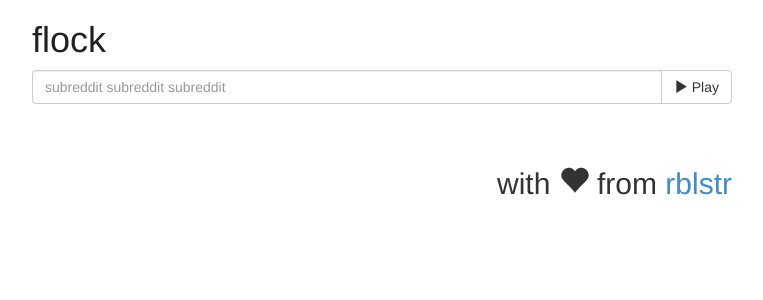
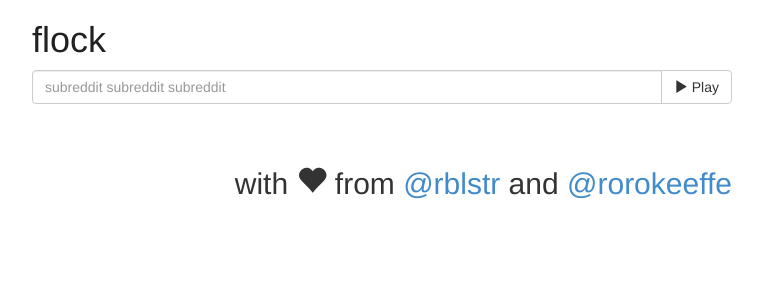
Before and after one commit to rblstr/flock, a Flask app: page / in a window 1280 px wide. Shown: the top 300 px of the page, without its empty margins (258-1021 px from the left). Run offline with Flask 2, Linux system fonts and the light colour scheme.

Commit message:
Add myself to the footer. Resolves #4

```diff
--- a/templates/front.html
+++ b/templates/front.html
@@ -66,7 +66,7 @@
 			</table>
 
 			<div class="footer">
-				<h2>with <span class="glyphicon glyphicon-heart"></span> from <a target="_blank" href="http://github.com/rblstr">rblstr</a></h2>
+				<h2>with <span class="glyphicon glyphicon-heart"></span> from <a target="_blank" href="http://github.com/rblstr">@rblstr</a> and <a target="_blank" href="http://github.com/rorokeeffe">@rorokeeffe</a></h2>
 			</div>
 		</div>
 
```
